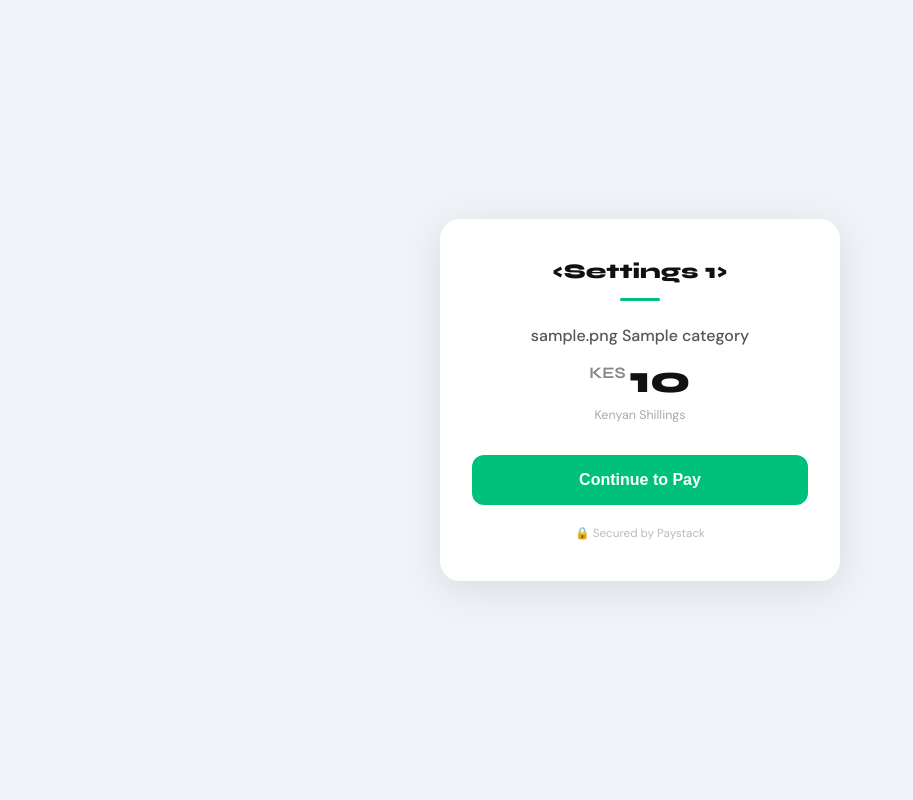
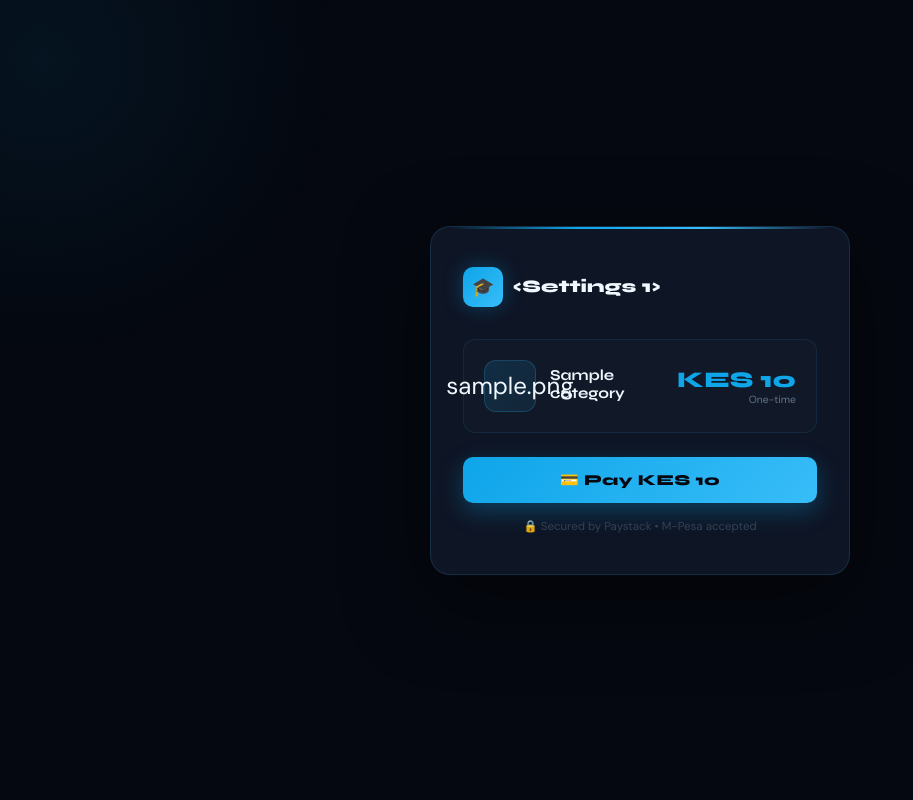
Before and after one commit to Xavi-Tech254/whatsapp, a Flask app: template templates/pay.html in a window 1280 px wide. Shown: the whole page, without its empty margins (0-913 px from the left). Run offline with Flask 3, Linux system fonts and the light colour scheme; tables that the repository leaves empty hold one stand-in row (values such as "Sample post"); the template is opened without the code that fills it: values that come from a table or form of the project are taken from there, most other values are stand-ins (such as "Sample title", 1, 10 or a date in 2020); some libraries are stand-ins or nearby versions.

Commit message:
Fix pay page

```diff
--- a/templates/pay.html
+++ b/templates/pay.html
@@ -1,115 +1,121 @@
 <!DOCTYPE html>
 <html lang="en">
 <head>
-<meta charset="UTF-8">
-<meta name="viewport" content="width=device-width, initial-scale=1.0">
-<title>Pay — {{ bot_name }}</title>
-<link href="https://fonts.googleapis.com/css2?family=Syne:wght@700;800&family=DM+Sans:wght@400;500;600&display=swap" rel="stylesheet">
+<meta charset="UTF-8"/>
+<meta name="viewport" content="width=device-width,initial-scale=1.0"/>
+<title>{{ bot_name }} — Pay</title>
+<link href="https://fonts.googleapis.com/css2?family=Syne:wght@700;800&family=DM+Sans:wght@400;500;600&display=swap" rel="stylesheet"/>
+<script src="https://js.paystack.co/v1/inline.js"></script>
 <style>
-  *, *::before, *::after { box-sizing: border-box; margin: 0; padding: 0; }
-  body { font-family: 'DM Sans', sans-serif; background: #f0f4f8; min-height: 100vh; display: flex; align-items: center; justify-content: center; padding: 20px; }
-  .card { background: #fff; border-radius: 20px; padding: 40px 32px; max-width: 400px; width: 100%; text-align: center; box-shadow: 0 8px 40px rgba(0,0,0,0.10); }
-  .brand { font-family: 'Syne', sans-serif; font-size: 1.3rem; font-weight: 800; color: #111; margin-bottom: 6px; }
-  .divider { width: 40px; height: 3px; background: #00c17c; border-radius: 2px; margin: 14px auto 24px; }
-  .item-name { font-size: 1rem; color: #555; font-weight: 500; margin-bottom: 10px; }
-  .amount { font-family: 'Syne', sans-serif; font-size: 2.4rem; font-weight: 800; color: #111; margin-bottom: 4px; }
-  .amount span { font-size: 1rem; font-weight: 500; color: #888; vertical-align: super; }
-  .currency-note { font-size: 0.78rem; color: #aaa; margin-bottom: 32px; }
-  .btn-pay { display: block; width: 100%; background: #00c17c; color: #fff; border: none; border-radius: 12px; padding: 16px; font-size: 1rem; font-weight: 600; cursor: pointer; }
-  .btn-pay:disabled { background: #aaa; cursor: not-allowed; }
-  .secure { margin-top: 20px; font-size: 0.73rem; color: #bbb; }
-  .msg { margin-top: 16px; padding: 12px; border-radius: 10px; font-size: 0.88rem; display: none; }
-  .msg.ok { background: #e8fdf4; color: #007a4d; border: 1px solid #00c17c; }
-  .msg.err { background: #fff0f0; color: #c00; border: 1px solid #f87171; }
+*{margin:0;padding:0;box-sizing:border-box;}
+body{font-family:'DM Sans',sans-serif;background:#050810;color:#f0f8ff;min-height:100vh;display:flex;align-items:center;justify-content:center;padding:1rem;overflow:hidden;}
+body::before{content:'';position:fixed;top:-30%;left:-20%;width:600px;height:600px;background:radial-gradient(circle,rgba(14,165,233,0.08) 0%,transparent 70%);pointer-events:none;}
+.card{background:#0e1525;border:1px solid rgba(56,189,248,0.15);border-radius:20px;width:100%;max-width:420px;padding:2.5rem 2rem;position:relative;box-shadow:0 24px 80px rgba(0,0,0,0.5);animation:cardIn 0.5s ease;}
+@keyframes cardIn{from{opacity:0;transform:translateY(24px);}to{opacity:1;transform:translateY(0);}}
+.card::before{content:'';position:absolute;top:0;left:20px;right:20px;height:2px;background:linear-gradient(90deg,transparent,#0ea5e9,#38bdf8,transparent);border-radius:0 0 4px 4px;}
+.brand{display:flex;align-items:center;gap:10px;margin-bottom:2rem;}
+.brand-icon{width:40px;height:40px;border-radius:10px;background:linear-gradient(135deg,#0ea5e9,#38bdf8);display:flex;align-items:center;justify-content:center;font-size:18px;box-shadow:0 0 20px rgba(14,165,233,0.3);}
+.brand-name{font-family:'Syne',sans-serif;font-size:1.1rem;font-weight:800;}
+.brand-name span{color:#0ea5e9;}
+.product-box{background:#111928;border:1px solid rgba(56,189,248,0.1);border-radius:12px;padding:1.25rem;margin-bottom:1.5rem;display:flex;align-items:center;gap:14px;}
+.product-icon{width:52px;height:52px;background:linear-gradient(135deg,rgba(14,165,233,0.15),rgba(56,189,248,0.08));border:1px solid rgba(56,189,248,0.2);border-radius:12px;display:flex;align-items:center;justify-content:center;font-size:24px;flex-shrink:0;}
+.product-info{flex:1;}
+.product-name{font-family:'Syne',sans-serif;font-size:0.95rem;font-weight:700;margin-bottom:3px;}
+.product-price{font-family:'Syne',sans-serif;font-size:1.4rem;font-weight:800;color:#0ea5e9;text-align:right;flex-shrink:0;}
+.product-price small{display:block;font-size:0.65rem;color:#64748b;font-family:'DM Sans',sans-serif;font-weight:400;}
+.pay-btn{width:100%;padding:14px;background:linear-gradient(135deg,#0ea5e9,#38bdf8);color:#050810;border:none;border-radius:10px;font-family:'Syne',sans-serif;font-size:0.95rem;font-weight:800;cursor:pointer;display:flex;align-items:center;justify-content:center;gap:8px;box-shadow:0 8px 24px rgba(14,165,233,0.3);transition:all 0.2s;letter-spacing:0.3px;}
+.pay-btn:hover{transform:translateY(-2px);}
+.pay-btn:disabled{opacity:0.5;cursor:not-allowed;transform:none;}
+.secure-note{display:flex;align-items:center;justify-content:center;gap:6px;margin-top:1rem;font-size:0.72rem;color:#334155;}
+.spinner{width:18px;height:18px;border:2px solid rgba(5,8,16,0.3);border-top-color:#050810;border-radius:50%;animation:spin 0.6s linear infinite;display:none;}
+@keyframes spin{to{transform:rotate(360deg);}}
+.success-state{display:none;text-align:center;}
+.success-state.show{display:block;}
+.card-form.hide{display:none;}
+.success-icon{width:72px;height:72px;background:linear-gradient(135deg,rgba(34,197,94,0.15),rgba(34,197,94,0.08));border:2px solid #22c55e;border-radius:50%;display:flex;align-items:center;justify-content:center;font-size:32px;margin:0 auto 1.25rem;box-shadow:0 0 30px rgba(34,197,94,0.2);}
+.success-title{font-family:'Syne',sans-serif;font-size:1.3rem;font-weight:800;color:#22c55e;margin-bottom:0.5rem;}
+.success-msg{font-size:0.88rem;color:#64748b;line-height:1.6;}
 </style>
 </head>
 <body>
 <div class="card">
-  <div class="brand">{{ bot_name }}</div>
-  <div class="divider"></div>
-  <div class="item-name">{{ category.icon }} {{ category.name }}</div>
-  <div class="amount"><span>KES </span>{{ "{:,.0f}".format(category.price) }}</div>
-  <div class="currency-note">Kenyan Shillings</div>
-  <button class="btn-pay" id="payBtn">Continue to Pay</button>
-  <div class="msg" id="msg"></div>
-  <div class="secure">🔒 Secured by Paystack</div>
+  <div class="card-form" id="card-form">
+    <div class="brand">
+      <div class="brand-icon">🎓</div>
+      <div class="brand-name">{{ bot_name }}</div>
+    </div>
+    <div class="product-box">
+      <div class="product-icon">{{ category.icon }}</div>
+      <div class="product-info">
+        <div class="product-name">{{ category.name }}</div>
+      </div>
+      <div class="product-price">
+        KES {{ "{:,.0f}".format(category.price) }}
+        <small>One-time</small>
+      </div>
+    </div>
+    <button class="pay-btn" id="pay-btn" onclick="payNow()">
+      <div class="spinner" id="spinner"></div>
+      <span id="btn-text">💳 Pay KES {{ "{:,.0f}".format(category.price) }}</span>
+    </button>
+    <div class="secure-note">🔒 Secured by Paystack • M-Pesa accepted</div>
+  </div>
+
+  <div class="success-state" id="success-state">
+    <div class="success-icon">✅</div>
+    <div class="success-title">Payment Successful!</div>
+    <div class="success-msg">Go back to WhatsApp — your product is on the way! 🎉</div>
+  </div>
 </div>
 
 <script>
-  // Config from Flask
-  var PK   = "{{ paystack_public_key }}";
-  var AMT  = {{ (category.price * 100) | int }};
-  var REF  = "{{ ref }}";
-  var NUM  = "{{ user_number }}";
-  var CAT  = "{{ category.id }}";
-  var VERIFY_URL = "/paystack/verify";
+var KEY = "{{ paystack_public_key }}";
+var AMT = {{ (category.price * 100) | int }};
+var REF = "{{ ref }}";
+var EMAIL = "user{{ user_number }}@devclin.com";
 
-  function showMsg(text, type) {
-    var el = document.getElementById('msg');
-    el.textContent = text;
-    el.className = 'msg ' + type;
-    el.style.display = 'block';
-  }
+function payNow(){
+  var btn = document.getElementById('pay-btn');
+  btn.disabled = true;
+  document.getElementById('spinner').style.display = 'block';
+  document.getElementById('btn-text').textContent = 'Opening payment...';
 
-  function initPay() {
-    var btn = document.getElementById('payBtn');
-    btn.addEventListener('click', function() {
-      btn.disabled = true;
-      btn.textContent = 'Opening...';
   var handler = PaystackPop.setup({
-        key: PK,
-        email: 'user' + NUM + '@devclinstudies.com',
+    key: KEY,
+    email: EMAIL,
     amount: AMT,
     currency: 'KES',
     ref: REF,
-        channels: ['mobile_money'],
     metadata: {
       custom_fields: [
-            { display_name: 'WhatsApp', variable_name: 'whatsapp', value: NUM },
-            { display_name: 'Category', variable_name: 'category_id', value: CAT }
+        {display_name:'WhatsApp',variable_name:'whatsapp',value:'{{ user_number }}'},
+        {display_name:'Category',variable_name:'category_id',value:'{{ category.id }}'}
       ]
     },
-        callback: function(response) {
-          btn.textContent = 'Verifying...';
-          fetch(VERIFY_URL, {
-            method: 'POST',
-            headers: { 'Content-Type': 'application/json' },
-            body: JSON.stringify({ reference: response.reference })
+    callback: function(response){
+      fetch('/paystack/verify',{
+        method:'POST',
+        headers:{'Content-Type':'application/json'},
+        body:JSON.stringify({reference:response.reference})
       })
-          .then(function(r) { return r.json(); })
-          .then(function(data) {
-            if (data.status === 'ok') {
-              showMsg('✅ Payment received! Go back to WhatsApp to get your product.', 'ok');
-              btn.style.display = 'none';
-            } else {
-              showMsg('❌ ' + (data.message || 'Verification failed.'), 'err');
-              btn.disabled = false;
-              btn.textContent = 'Continue to Pay';
-            }
+      .then(function(r){return r.json();})
+      .then(function(d){
+        document.getElementById('card-form').classList.add('hide');
+        document.getElementById('success-state').classList.add('show');
       })
-          .catch(function() {
-            showMsg('❌ Network error. Contact support.', 'err');
-            btn.disabled = false;
-            btn.textContent = 'Continue to Pay';
+      .catch(function(){
+        document.getElementById('card-form').classList.add('hide');
+        document.getElementById('success-state').classList.add('show');
       });
     },
-        onClose: function() {
+    onClose: function(){
       btn.disabled = false;
-          btn.textContent = 'Continue to Pay';
+      document.getElementById('spinner').style.display = 'none';
+      document.getElementById('btn-text').textContent = '💳 Pay KES {{ "{:,.0f}".format(category.price) }}';
     }
   });
   handler.openIframe();
-    });
 }
-
-  // Load Paystack script dynamically then init
-  var script = document.createElement('script');
-  script.src = 'https://js.paystack.co/v1/inline.js';
-  script.onload = initPay;
-  script.onerror = function() {
-    showMsg('❌ Could not load payment system. Check your internet.', 'err');
-  };
-  document.head.appendChild(script);
 </script>
 </body>
 </html>
```
Lines whose indentation alone changed are shown as unchanged.
